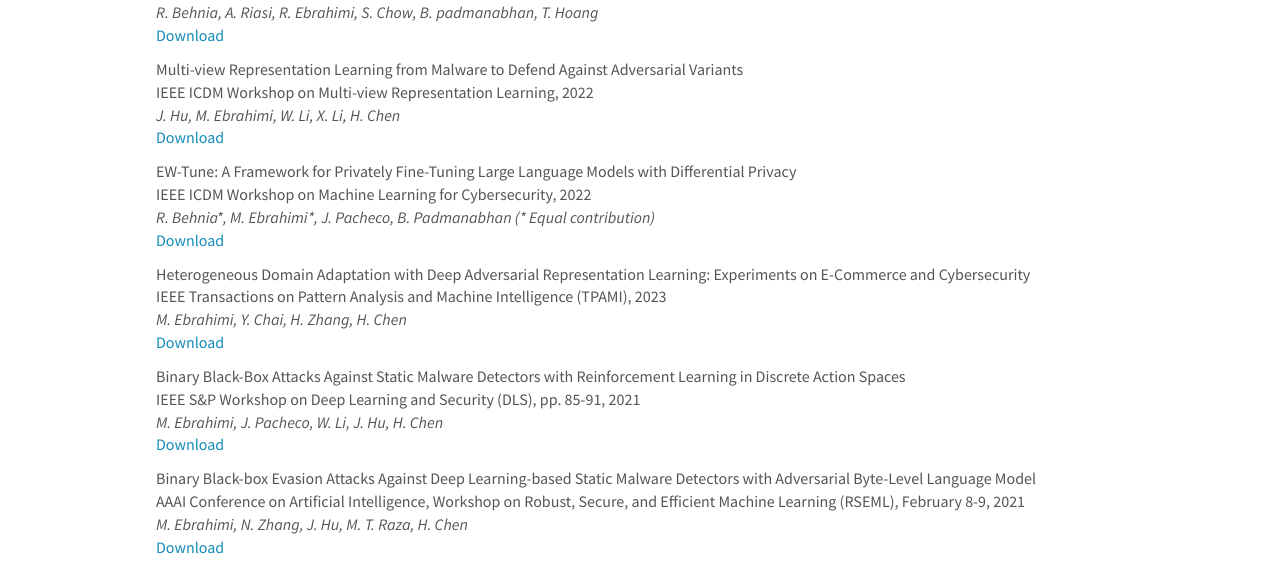
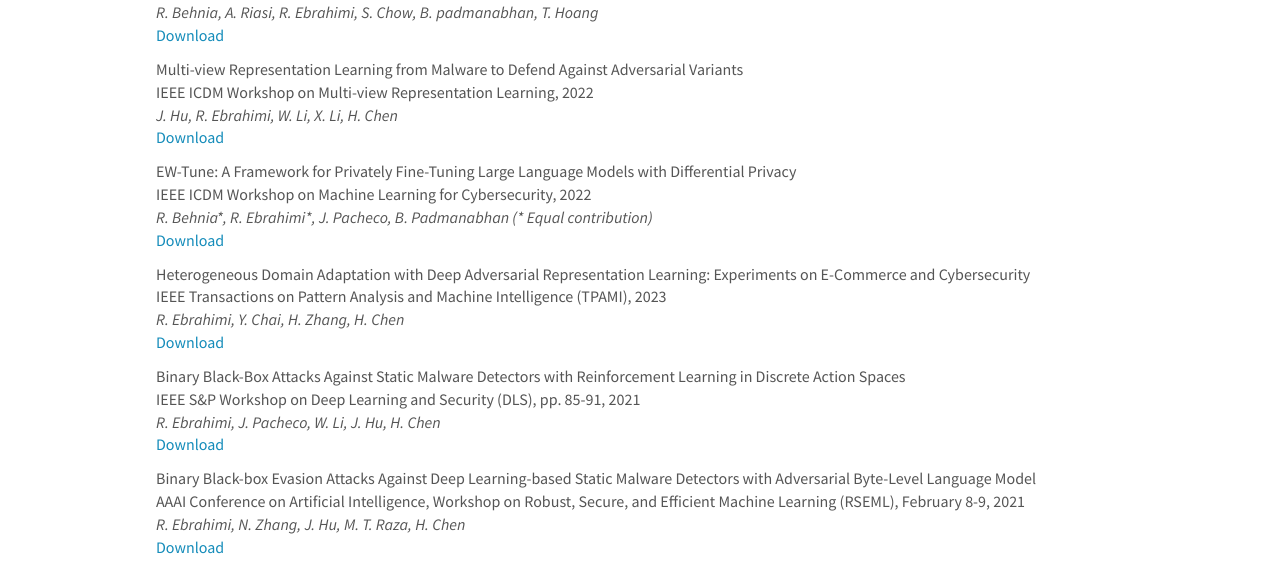
Before and after one commit to star-ailab/star-ailab.github.io, a Jekyll site: the page built from _pages/publications.md, in a window 1280 px wide and 1400 px high, scrolled down 261 px. Shown: the part 375-948 px from the top of the window. Built offline with Jekyll 4.4.1, drawn with Linux system fonts in a browser that asks for light colours; nearby versions of some CDN libraries; some of the changed text lies outside the part shown.

```diff
--- a/_data/publist.yml
+++ b/_data/publist.yml
@@ -46,7 +46,7 @@
 - title: "Multi-view Representation Learning from Malware to Defend Against Adversarial Variants"
   image: imageaward_edited.png
   description: IEEE ICDM Workshop on Multi-view Representation Learning, 2022
-  authors: J. Hu, M. Ebrahimi, W. Li, X. Li, H. Chen
+  authors: J. Hu, R. Ebrahimi, W. Li, X. Li, H. Chen
   link:
     url: https://arxiv.org/pdf/2210.15429.pdf
     display: Download
@@ -55,7 +55,7 @@
 - title: "EW-Tune: A Framework for Privately Fine-Tuning Large Language Models with Differential Privacy"
   image: imageaward_edited.png
   description: IEEE ICDM Workshop on Machine Learning for Cybersecurity, 2022
-  authors: R. Behnia\*, M. Ebrahimi\*, J. Pacheco, B. Padmanabhan (* Equal contribution)
+  authors: R. Behnia\*, R. Ebrahimi\*, J. Pacheco, B. Padmanabhan (* Equal contribution)
   link:
     url: https://arxiv.org/pdf/2210.15042.pdf
     display: Download
@@ -64,7 +64,7 @@
 - title: "Heterogeneous Domain Adaptation with Deep Adversarial Representation Learning: Experiments on E-Commerce and Cybersecurity"
   image: imageaward_edited.png
   description: IEEE Transactions on Pattern Analysis and Machine Intelligence (TPAMI), 2023
-  authors: M. Ebrahimi, Y. Chai, H. Zhang, H. Chen
+  authors: R. Ebrahimi, Y. Chai, H. Zhang, H. Chen
   link:
     url: https://mohammadrezaebrahimi.github.io/publications/Heterogeneous_Domain_Adaptation_with_Adversarial_Neural_Representation_Learning_Experiments_on_E-Commerce_and_Cybersecurity.pdf
     display: Download
@@ -73,7 +73,7 @@
 - title: "Binary Black-Box Attacks Against Static Malware Detectors with Reinforcement Learning in Discrete Action Spaces"
   image: imageaward_edited.png
   description: IEEE S&P Workshop on Deep Learning and Security (DLS), pp. 85-91, 2021
-  authors: M. Ebrahimi, J. Pacheco, W. Li, J. Hu, H. Chen
+  authors: R. Ebrahimi, J. Pacheco, W. Li, J. Hu, H. Chen
   link:
     url: https://ieeexplore.ieee.org/abstract/document/9474314
     display: Download
@@ -82,7 +82,7 @@
 - title: "Binary Black-box Evasion Attacks Against Deep Learning-based Static Malware Detectors with Adversarial Byte-Level Language Model"
   image:
   description: AAAI Conference on Artificial Intelligence, Workshop on Robust, Secure, and Efficient Machine Learning (RSEML), February 8-9, 2021
-  authors: M. Ebrahimi, N. Zhang, J. Hu, M. T. Raza, H. Chen
+  authors: R. Ebrahimi, N. Zhang, J. Hu, M. T. Raza, H. Chen
   link:
     url: https://arxiv.org/abs/2012.07994
     display: Download
@@ -92,7 +92,7 @@
 - title: "Single-Shot Black-Box Adversarial Attacks Against Malware Detectors: A Causal Language Model Approach"
   image:
   description: IEEE International Conference on Intelligence and Security Informatics (ISI), 2021
-  authors: J. Hu, M. Ebrahimi, H. Chen
+  authors: J. Hu, R. Ebrahimi, H. Chen
   link:
     url: https://arxiv.org/abs/2112.01724
     display: Download
@@ -102,7 +102,7 @@
 - title: "Counteracting Dark Web Text-Based CAPTCHA with Generative Adversarial Learning for Proactive Cyber Threat Intelligence"
   image: BSCCOgap.png
   description: ACM TMIS, 2022
-  authors: N. Zhang, M. Ebrahimi, W. Li, H. Chen
+  authors: N. Zhang, R. Ebrahimi, W. Li, H. Chen
   link:
     url: https://dl.acm.org/doi/full/10.1145/3505226
     display: Download
@@ -111,7 +111,7 @@
 - title: "Cross-Lingual Security Analytics: Cyber Threat Detection in the International Dark Web with Adversarial Deep Representation Learning"
   image: Pairs3.png
   description: MIS Quarterly (MISQ), 2022
-  authors: M. Ebrahimi, Y. Chai, S. Samtani, H. Chen
+  authors: R. Ebrahimi, Y. Chai, S. Samtani, H. Chen
   link:
     url: https://misq.umn.edu/cross-lingual-cybersecurity-analytics-in-the-international-dark-web-with-adversarial-deep-representation-learning.html
     display: Download
```
